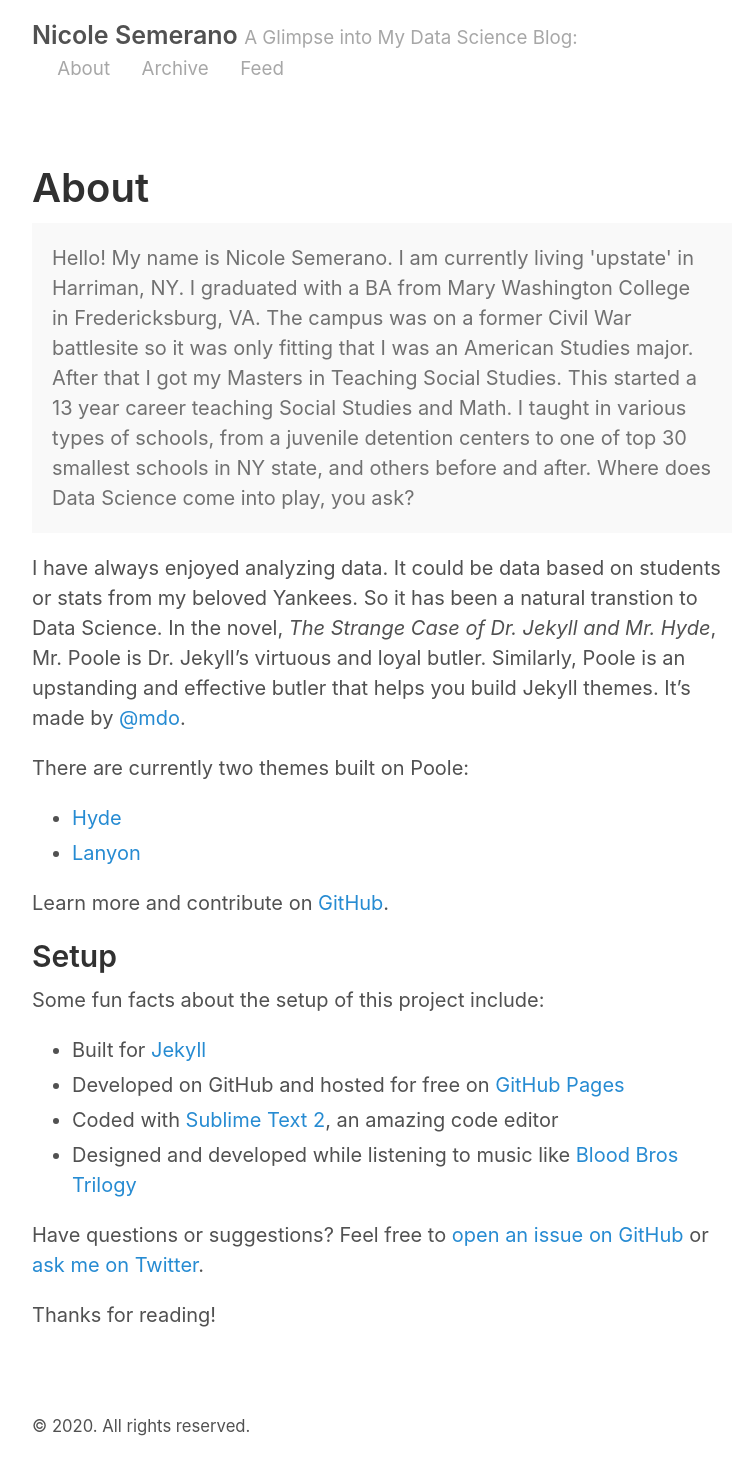
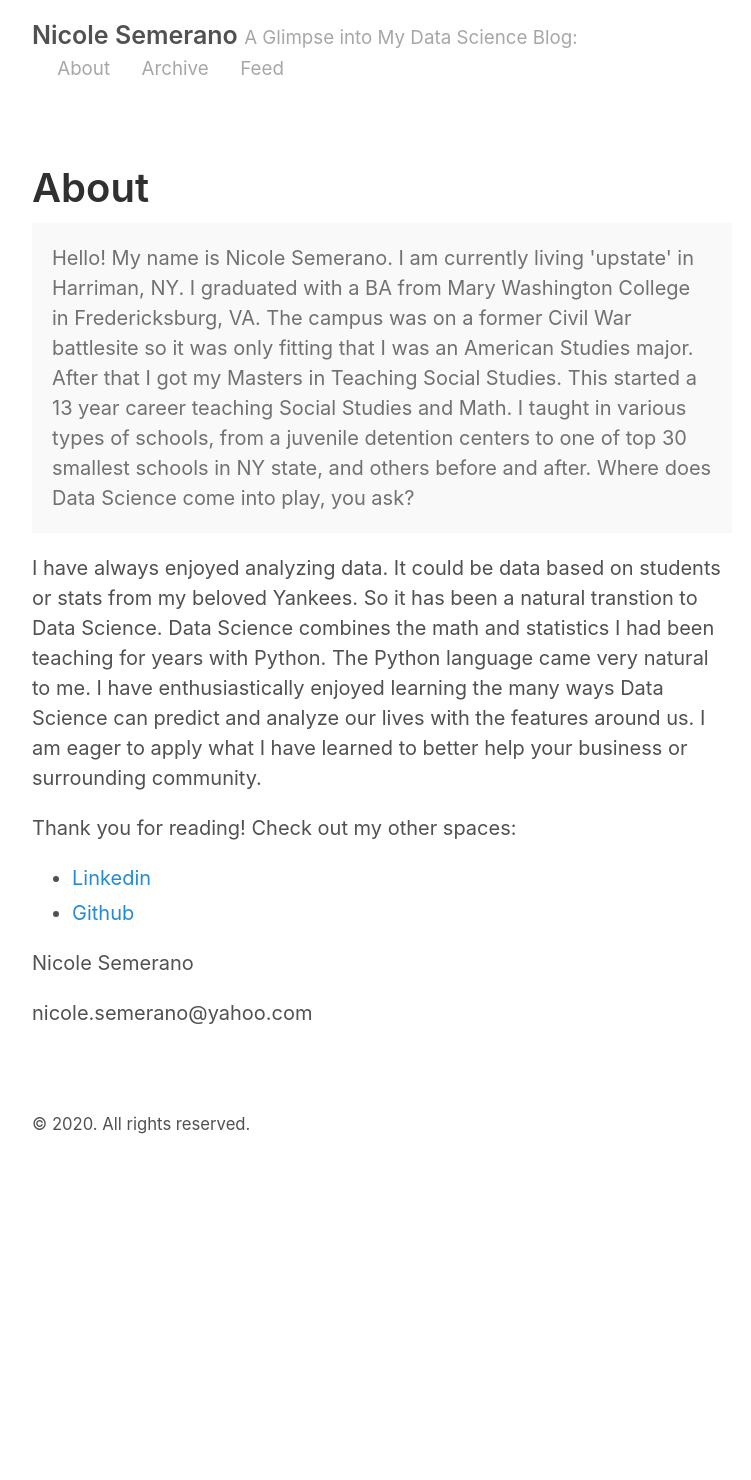
Before and after one commit to nicolesemerano/nicolesemerano.github.io, a Jekyll site: the page built from about.md, in a window 1280 px wide. Shown: the whole page, without its empty margins (258-1009 px from the left). Built offline with Jekyll 4.4.1, drawn with Linux system fonts in a browser that asks for light colours; after the commit the page ends 1178 px from its top, so only the background shows below that.

Commit message:
Update about message

```diff
--- a/about.md
+++ b/about.md
@@ -7,25 +7,14 @@ title: About
   Hello!  My name is Nicole Semerano.  I am currently living 'upstate' in Harriman, NY.  I graduated with a BA from Mary Washington College in Fredericksburg, VA.  The campus was on a former Civil War battlesite so it was only fitting that I was an American Studies major.  After that I got my Masters in Teaching Social Studies.  This started a 13 year career teaching Social Studies and Math.  I taught in various types of schools, from a juvenile detention centers to one of top 30 smallest schools in NY state, and others before and after.  Where does Data Science come into play, you ask?
 </p>
 
-I have always enjoyed analyzing data.  It could be data based on students or stats from my beloved Yankees. So it has been a natural transtion to Data Science.
-In the novel, *The Strange Case of Dr. Jekyll and Mr. Hyde*, Mr. Poole is Dr. Jekyll's virtuous and loyal butler. Similarly, Poole is an upstanding and effective butler that helps you build Jekyll themes. It's made by [@mdo](https://twitter.com/mdo).
+I have always enjoyed analyzing data.  It could be data based on students or stats from my beloved Yankees. So it has been a natural transtion to Data Science.  Data Science combines the math and statistics I had been teaching for years with Python.  The Python language came very natural to me.  I have enthusiastically enjoyed learning the many ways Data Science can predict and analyze our lives with the features around us. I am eager to apply what I have learned to better help your business or surrounding community.
 
-There are currently two themes built on Poole:
+Thank you for reading!  Check out my other spaces:
 
-* [Hyde](http://hyde.getpoole.com)
-* [Lanyon](http://lanyon.getpoole.com)
 
-Learn more and contribute on [GitHub](https://github.com/poole).
+* [Linkedin](https://www.linkedin.com/in/nicole-semerano/)
+* [Github](https://github.com/nicolesemerano)
 
-## Setup
+Nicole Semerano
 
-Some fun facts about the setup of this project include:
-
-* Built for [Jekyll](http://jekyllrb.com)
-* Developed on GitHub and hosted for free on [GitHub Pages](https://pages.github.com)
-* Coded with [Sublime Text 2](http://sublimetext.com), an amazing code editor
-* Designed and developed while listening to music like [Blood Bros Trilogy](https://soundcloud.com/maddecent/sets/blood-bros-series)
-
-Have questions or suggestions? Feel free to [open an issue on GitHub](https://github.com/poole/poole/issues/new) or [ask me on Twitter](https://twitter.com/mdo).
-
-Thanks for reading!
+nicole.semerano@yahoo.com
```
